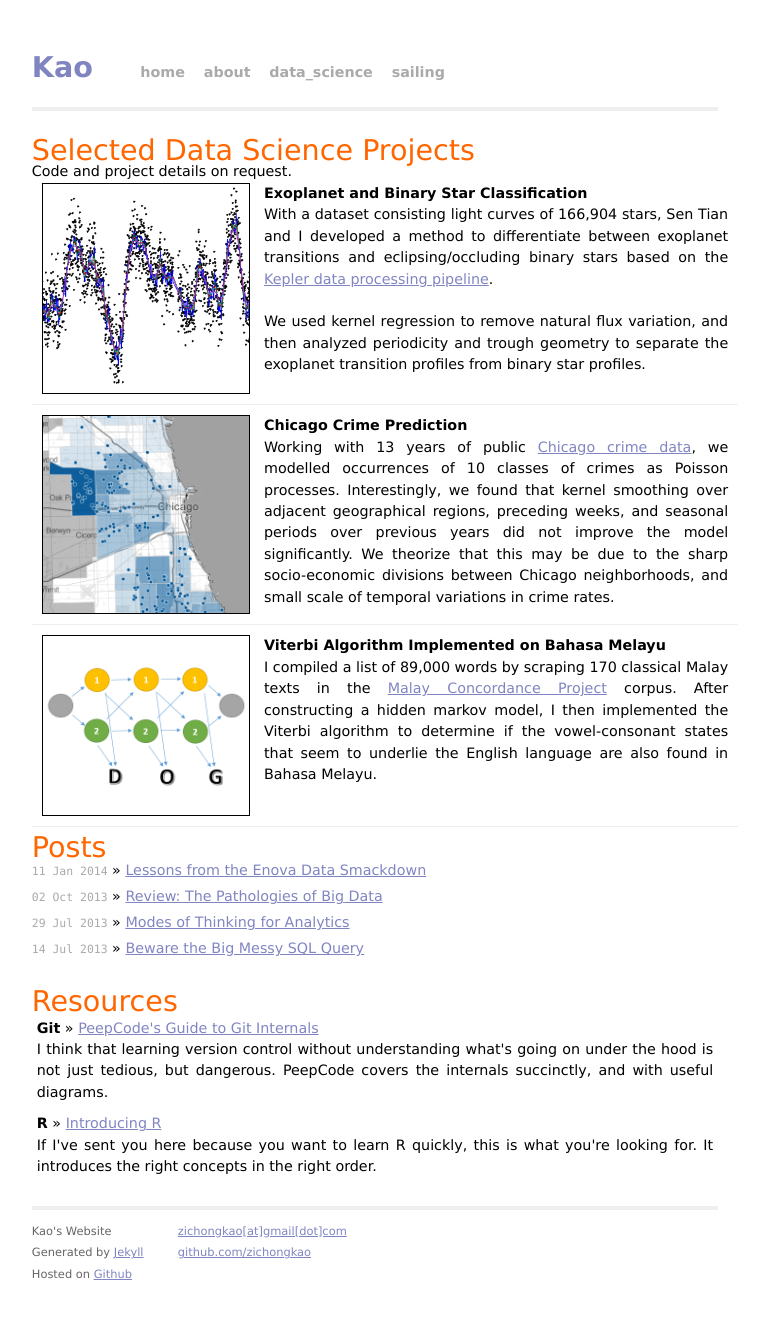
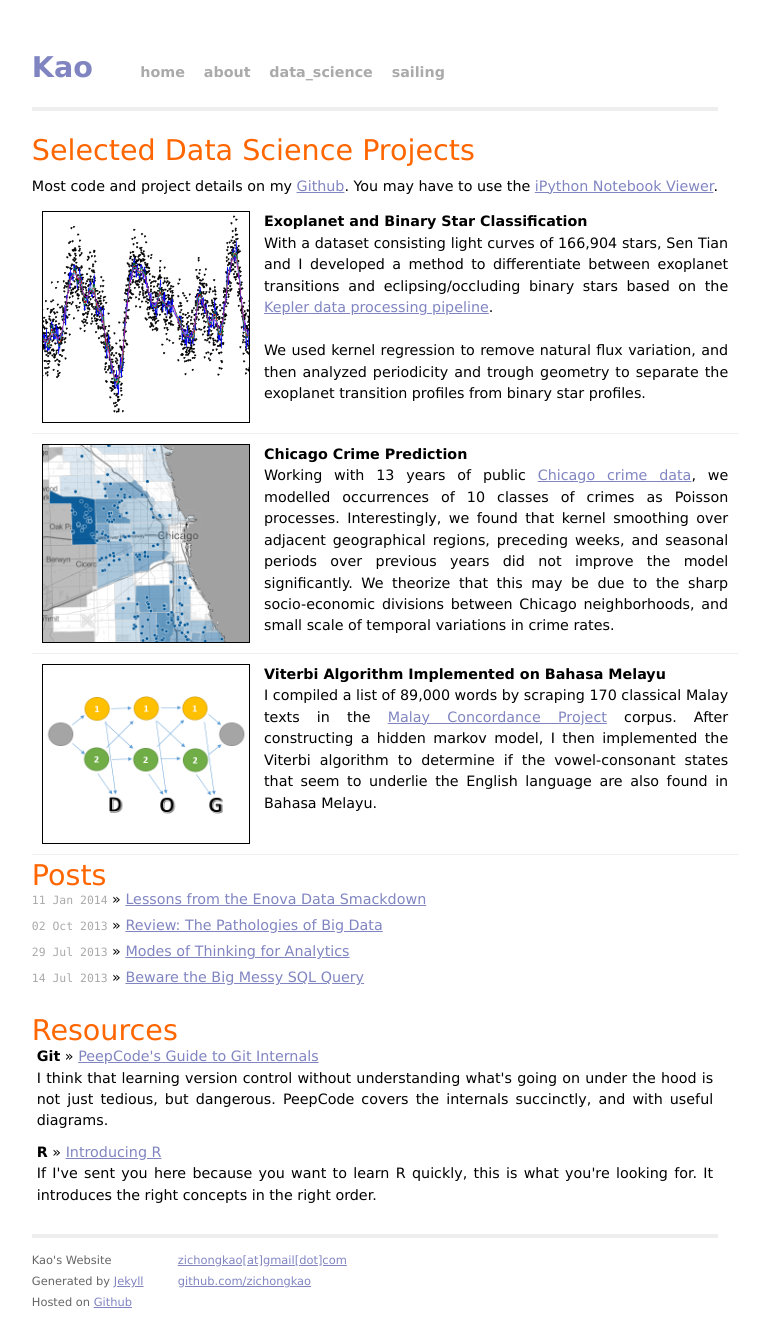
Before and after one commit to zichongkao/zichongkao.github.io, a Jekyll site: the page built from data_science.html, in a window 1280 px wide. Shown: the whole page, without its empty margins (265-1034 px from the left). Built offline with Jekyll 4.4.1, drawn with Linux system fonts in a browser that asks for light colours; Markdown is read by kramdown in place of the engine named in the settings; before the commit the page ends 1297 px from its top, so only the background shows below that.

Commit message:
data_science top line added

```diff
--- a/_posts/2013-07-14-lostcoast.markdown
+++ b/_posts/2013-07-14-lostcoast.markdown
@@ -59,7 +59,7 @@ I was supposed to leave that night, to get back to SF in time for work on Monday
 
 The Greyhound ride cost a bomb ($66) but I made it back to SF the next day. Here’s a map of the area we covered. Click on image to enlarge.
 
-<a href="/pics/kingsrange.jpq"><img src="/pics/kingsrange.jpg" width="100%" style="border: solid 1px #000;"></a>
+<a href="/pics/kingsrange.jpg"><img src="/pics/kingsrange.jpg" width="100%" style="border: solid 1px #000;"></a>
 
 <img src="/pics/hikers.jpg" width="100%" style="border: solid 1px #000;">
 L to R. Sandy, me, Maria, Chuck, Les, Karen, Patty. Stan is taking the photo.
--- a/data_science.html
+++ b/data_science.html
@@ -5,8 +5,7 @@ title: Kao's Website - Data Science
 
 <div id="home">
   <h1>Selected Data Science Projects</h1>
-    Code and project details on request.
-    <br>
+    <p>Most code and project details on my <a href="https://github.com/zichongkao">Github</a>. You may have to use the <a href="http://nbviewer.ipython.org/">iPython Notebook Viewer</a>.</p>
     <div class="project">
       <img src="/pics/binary_exo_1_mini.png">
       <h2>Exoplanet and Binary Star Classification</h2>
```
Also changed, not shown: pics/Rlogo.jpg (added), pics/hikers.JPG.
